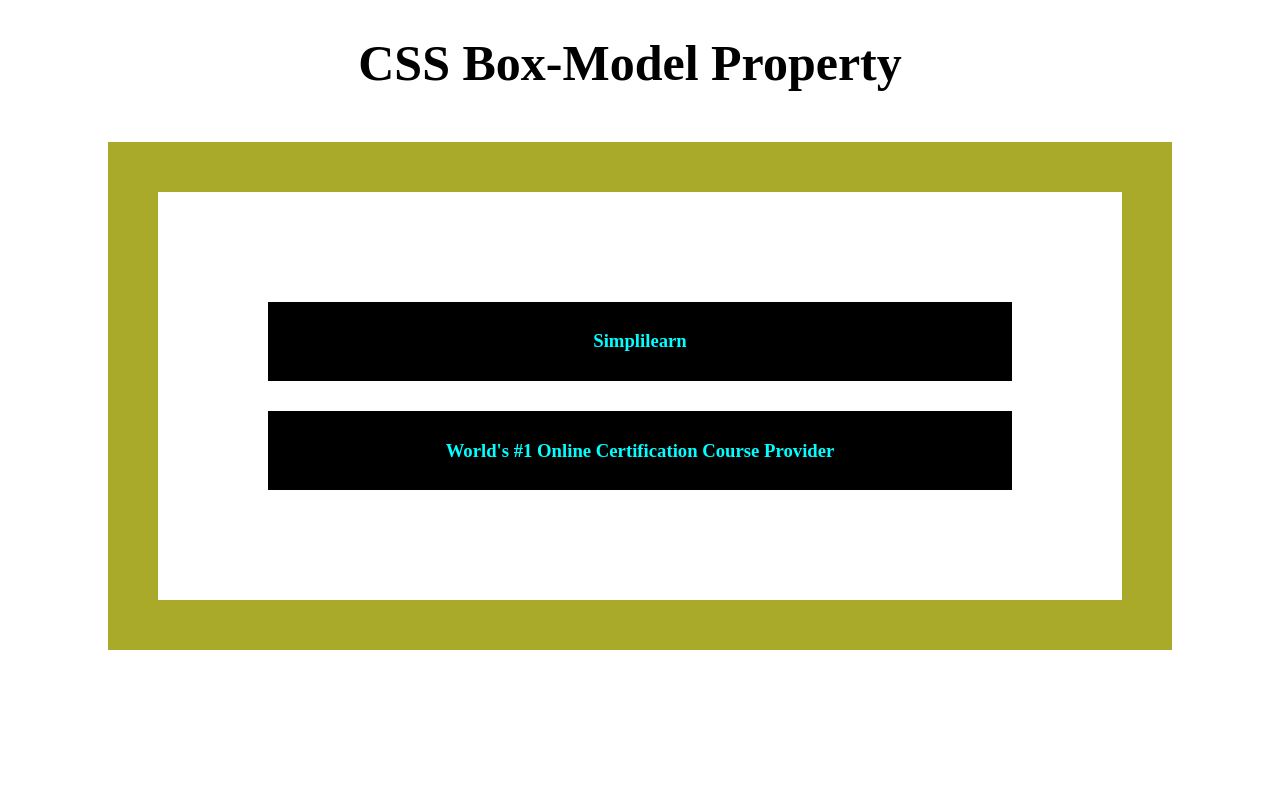
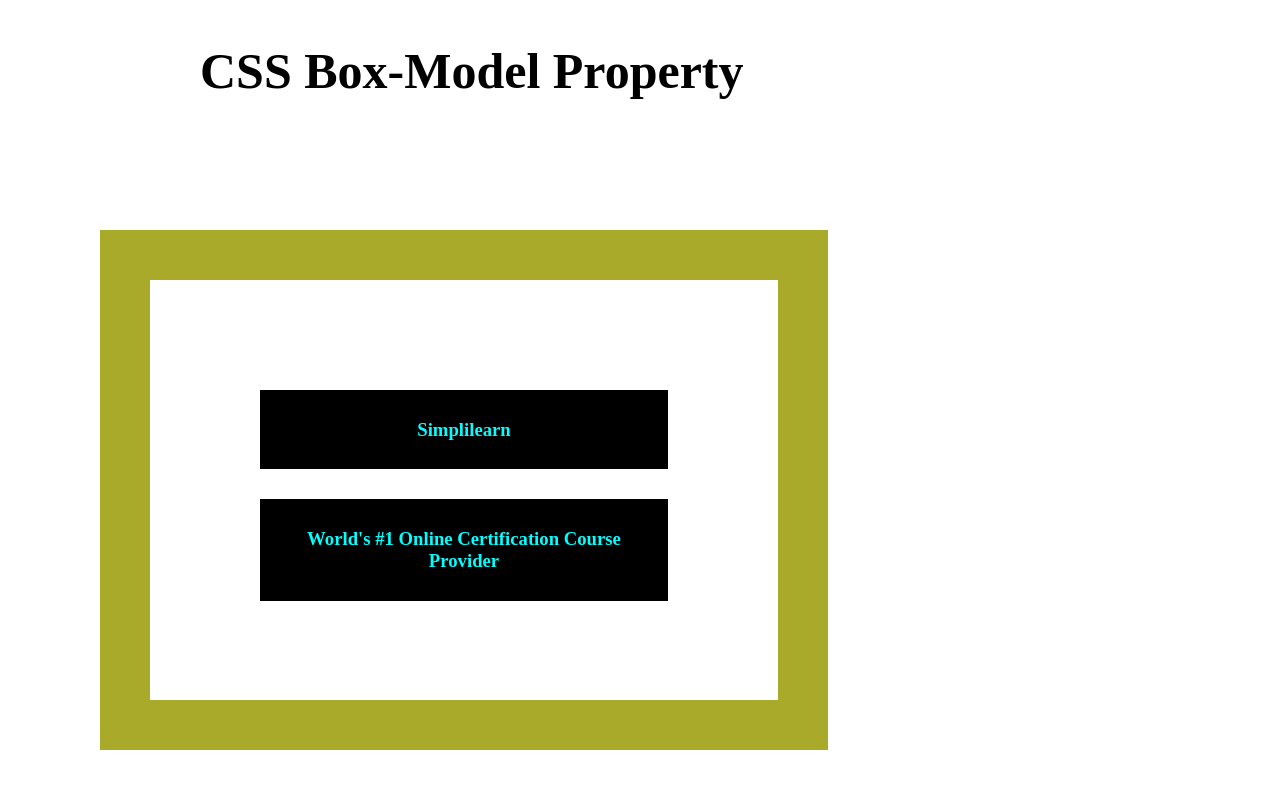
Before and after one commit to GangadharHavani/Day4_Project3, a plain HTML site: page index.html in a window 1280 px wide. Drawn offline with Linux system fonts and the light colour scheme.

Commit message:
commit message

```diff
--- a/style.css
+++ b/style.css
@@ -1,16 +1,29 @@
 h1{
     text-align: center;
-    margin-right: 20px;
+    margin-left: 15%;
     font-size: 50px;
+    position: fixed;
 }
 #box1{
     margin: 50px;
-    margin-right: 100px;
     margin-left: 100px;
+    margin-right: 500px;
     border: 50px solid rgb(169, 169, 42);
     padding: 90px;
+    width: 35%;
+    height: 30%;
+	background-size: cover;
+	content: "";
+	position: fixed;
+	left: 0;
+	right: 0;
+	top: 50;
+	bottom: 0;
+
 
 }
+
+
 #box2{
     margin: 10px;
     padding: 10px;
```
